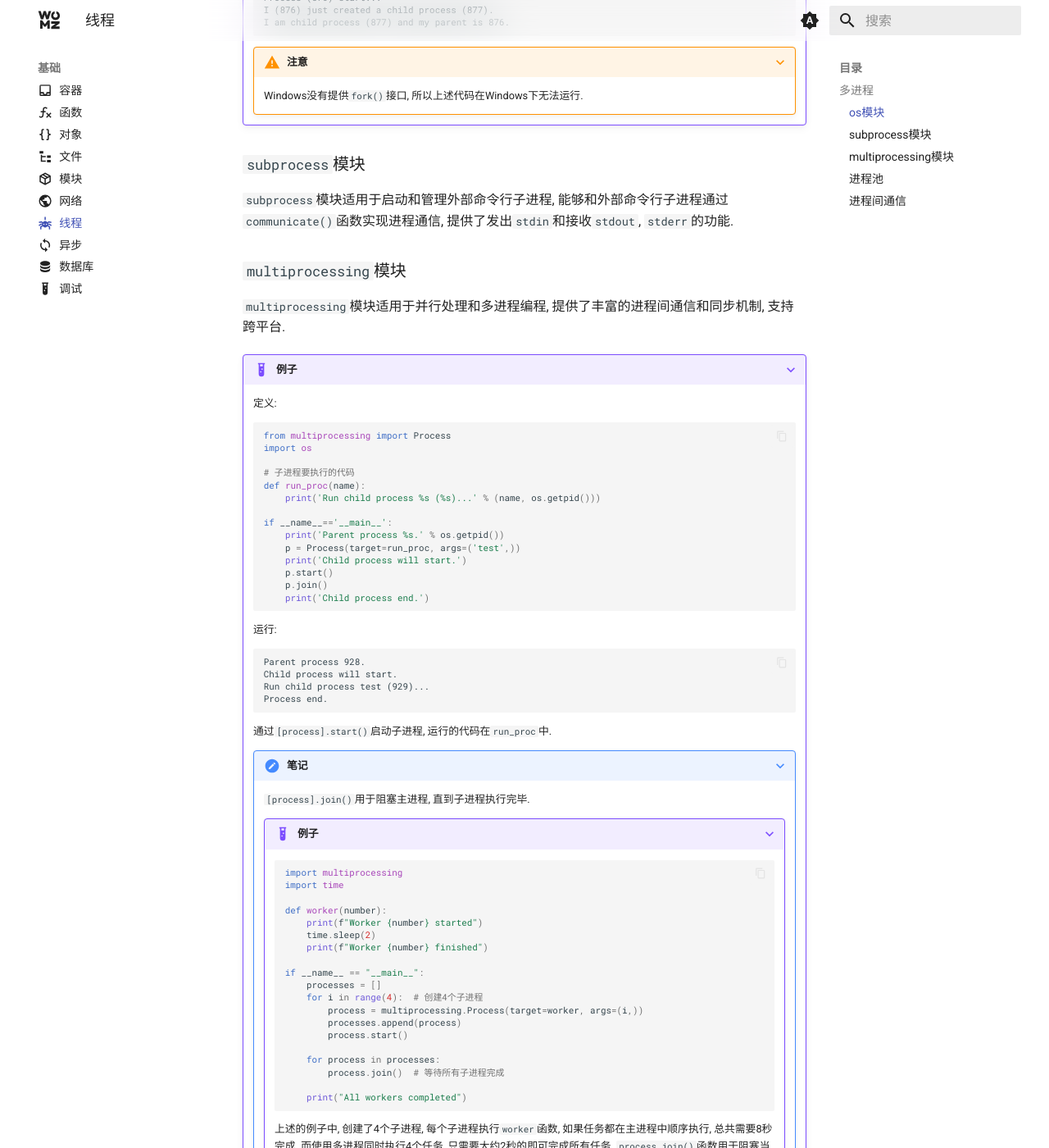
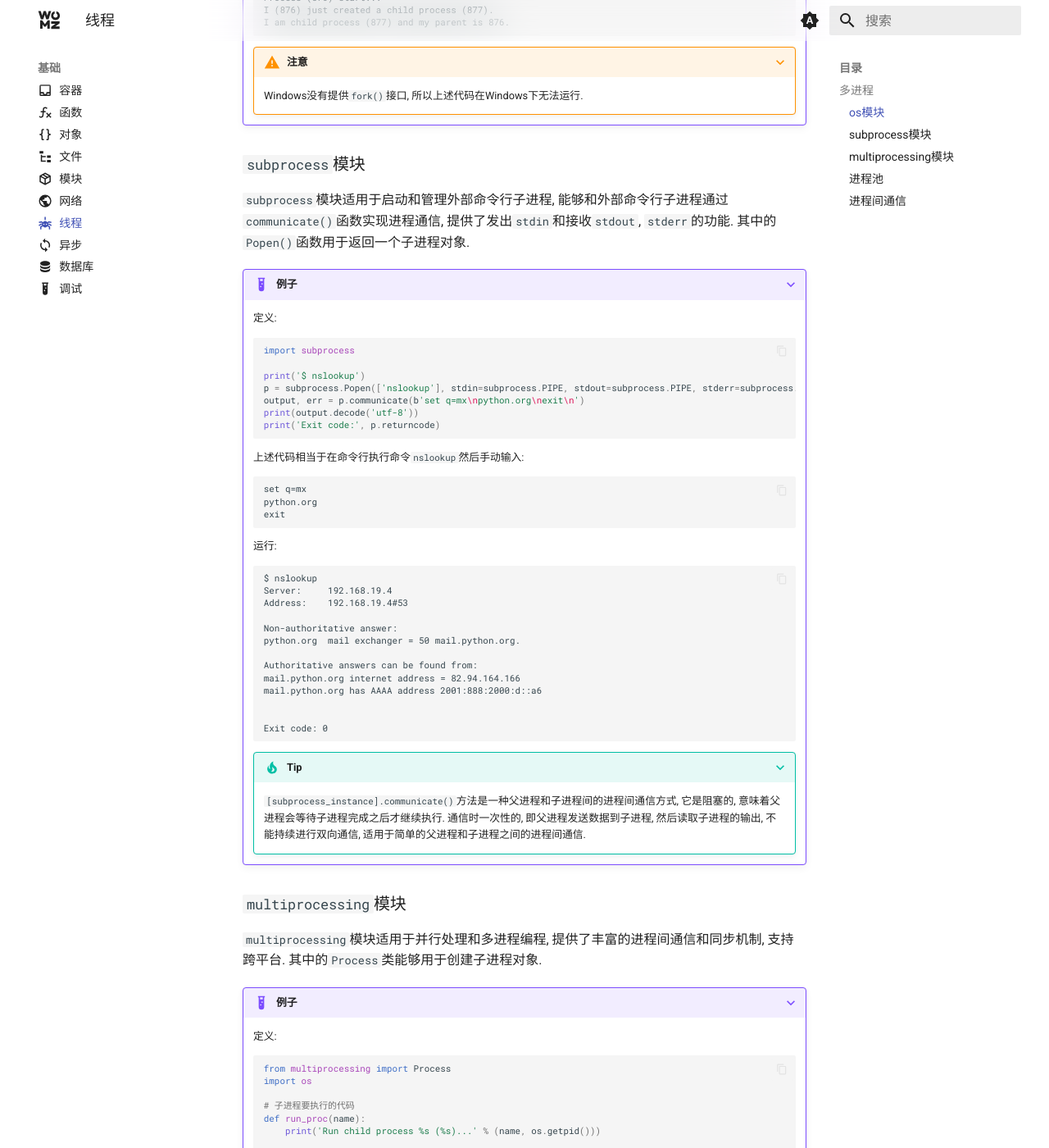
Before and after one commit to sigmax01/py, an MkDocs documentation site: the page built from docs/基础/线程.md, in a window 1280 px wide and 1400 px high, scrolled down 1248 px. Shown: the whole window at 82% size. Built offline with MkDocs 1.6.1 and Material for MkDocs 9.7.7, drawn with Linux system fonts in a browser that asks for light colours; comment, search, counter and statistics services are not loaded; some of the changed text lies outside the part shown.

Commit message:
`docs: Update module documentation for adding subprocess and multiprocessing examples`

````diff
--- a/docs/基础/线程.md
+++ b/docs/基础/线程.md
@@ -84,11 +84,56 @@ comments: true
 
 ### `subprocess`模块
 
-`subprocess`模块适用于启动和管理外部命令行子进程, 能够和外部命令行子进程通过`communicate()`函数实现进程通信, 提供了发出`stdin`和接收`stdout`, `stderr`的功能.
+`subprocess`模块适用于启动和管理外部命令行子进程, 能够和外部命令行子进程通过`communicate()`函数实现进程通信, 提供了发出`stdin`和接收`stdout`, `stderr`的功能. 其中的`Popen()`函数用于返回一个子进程对象.
+
+???+ example "例子"
+
+    定义:
+
+    ```py
+    import subprocess
+
+    print('$ nslookup')
+    p = subprocess.Popen(['nslookup'], stdin=subprocess.PIPE, stdout=subprocess.PIPE, stderr=subprocess.PIPE)
+    output, err = p.communicate(b'set q=mx\npython.org\nexit\n')
+    print(output.decode('utf-8'))
+    print('Exit code:', p.returncode)
+    ```
+
+    上述代码相当于在命令行执行命令`nslookup`然后手动输入:
+
+    ```
+    set q=mx
+    python.org
+    exit
+    ```
+
+    运行:
+
+    ```
+    $ nslookup
+    Server:		192.168.19.4
+    Address:	192.168.19.4#53
+
+    Non-authoritative answer:
+    python.org	mail exchanger = 50 mail.python.org.
+
+    Authoritative answers can be found from:
+    mail.python.org	internet address = 82.94.164.166
+    mail.python.org	has AAAA address 2001:888:2000:d::a6
+
+
+    Exit code: 0
+    ```
+
+    ???+ tip "Tip"
+
+        `[subprocess_instance].communicate()`方法是一种父进程和子进程间的进程间通信方式, 它是阻塞的, 意味着父进程会等待子进程完成之后才继续执行. 通信时一次性的, 即父进程发送数据到子进程, 然后读取子进程的输出, 不能持续进行双向通信, 适用于简单的父进程和子进程之间的进程间通信.
+
 
 ### `multiprocessing`模块 {#multiprocessing模块}
 
-`multiprocessing`模块适用于并行处理和多进程编程, 提供了丰富的进程间通信和同步机制, 支持跨平台.
+`multiprocessing`模块适用于并行处理和多进程编程, 提供了丰富的进程间通信和同步机制, 支持跨平台. 其中的`Process`类能够用于创建子进程对象.
 
 ???+ example "例子"
 
@@ -213,4 +258,60 @@ comments: true
 
 ### 进程间通信
 
+队列式进程间通信由[multiprocessing模块](#multiprocessing模块)的`Queue`类提供支持, 此外还有管道式进程间通信, 这里不会详细介绍.
+
+???+ example "例子"
+
+    定义:
+
+    ```py
+    from multiprocessing import Process, Queue
+    import os, time, random
+
+    # 写数据进程执行的代码:
+    def write(q):
+        print('Process to write: %s' % os.getpid())
+        for value in ['A', 'B', 'C']:
+            print('Put %s to queue...' % value)
+            q.put(value)
+            time.sleep(random.random())
+
+    # 读数据进程执行的代码:
+    def read(q):
+        print('Process to read: %s' % os.getpid())
+        while True:
+            value = q.get(True)
+            print('Get %s from queue.' % value)
+
+    if __name__=='__main__':
+        # 父进程创建Queue，并传给各个子进程：
+        q = Queue()
+        pw = Process(target=write, args=(q,))
+        pr = Process(target=read, args=(q,))
+        # 启动子进程pw，写入:
+        pw.start()
+        # 启动子进程pr，读取:
+        pr.start()
+        # 等待pw结束:
+        pw.join()
+        # pr进程里是死循环，无法等待其结束，只能强行终止:
+        pr.terminate()
+    ```
+
+    运行:
+
+    ```
+    $ python main.py
+    Process to write: 50563
+    Put A to queue...
+    Process to read: 50564
+    Get A from queue.
+    Put B to queue...
+    Get B from queue.
+    Put C to queue...
+    Get C from queue.
+    ```
+
+    上述的例子中, 一个子进程用于向队列里面写数据, 另一个子进程用于由队列里面读数据.
+
 [^1]: 多进程. (n.d.). Retrieved June 16, 2024, from https://www.liaoxuefeng.com/wiki/1016959663602400/1017628290184064
````
